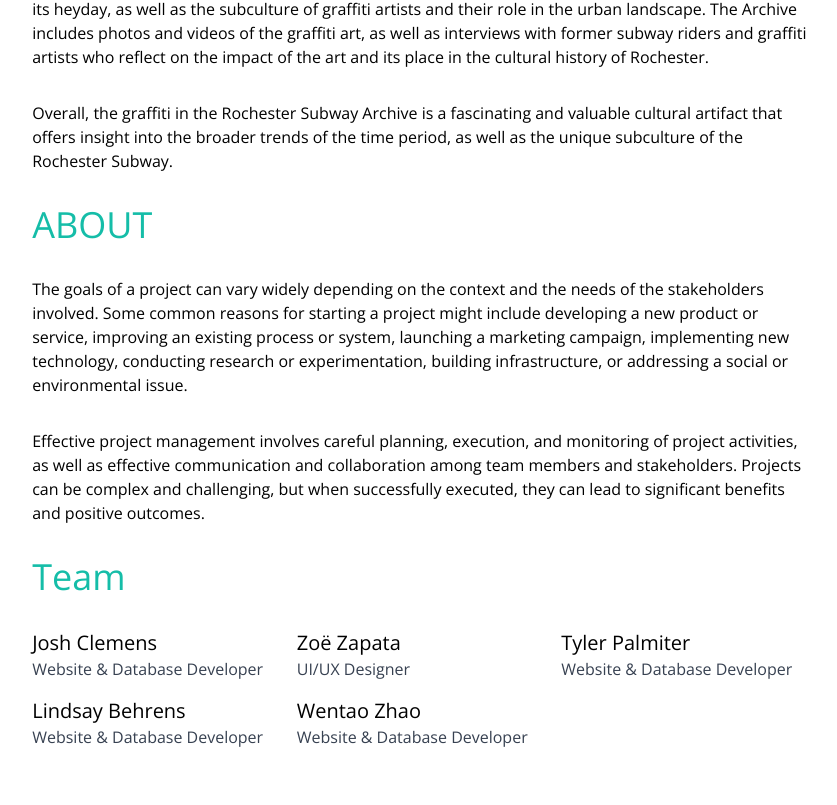
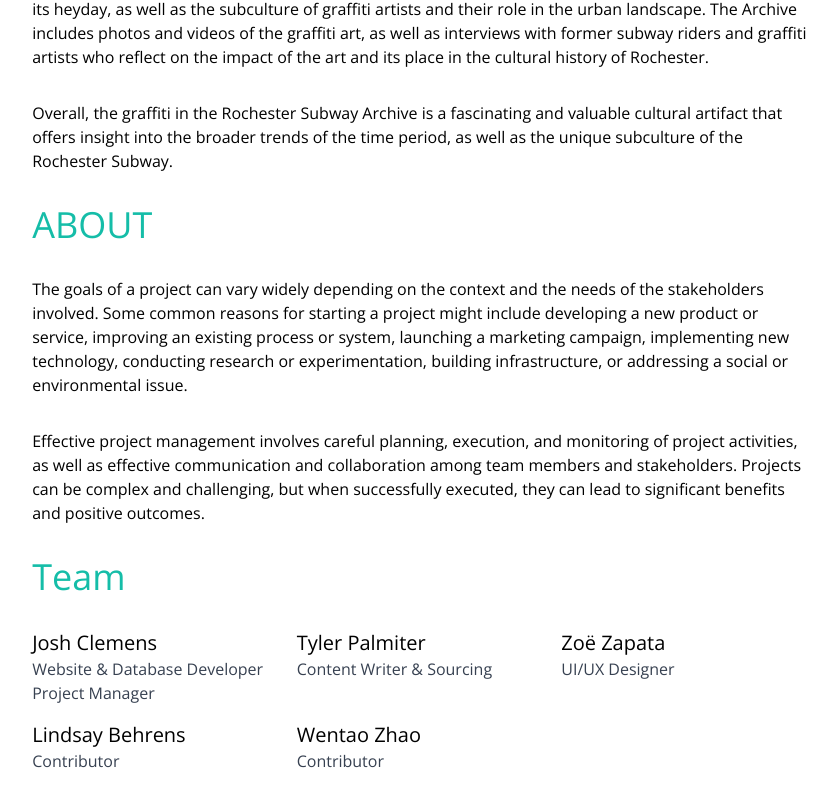
Before and after one commit to RIT-HCD-Capstone/22-23_Subway, a SvelteKit app: page / in a window 1280 px wide. Shown: the part 1523-2328 px from the top of the page, without its empty margins (219-1056 px from the left). Before the commit the page ends 2304 px from the top, so only its background shows below. Built offline with nearby package versions, Linux system fonts and the light colour scheme.

Commit message:
corrected nav links
also added contributor roles

```diff
--- a/src/routes/+layout.svelte
+++ b/src/routes/+layout.svelte
@@ -5,44 +5,46 @@
 <nav
 	class="flex flex-row w-full h-16 fixed p-4 text-white space-x-4 py-10 bg-slate-600/20 justify-start items-center transition-colors duration-200 ease-in-out"
 >
-	<img src="assets/logo/Color_bg_logo.png" alt="Subway Archive Logo" class="w-16" />
+	<a href="/">
+		<img src="assets/logo/Color_bg_logo.png" alt="Subway Archive Logo" class="w-16" />
+	</a>
 	<div class="group relative p-6 hover:text-brandRed hover:bg-brandBlue cursor-pointer">
 		Eras
 		<div
 			class="flex flex-col invisible group-hover:visible group-hover:text-white absolute top-14 left-0"
 		>
 			<a
-				href="/"
+				href="/Pre-Canal"
 				class="hidden group-hover:block hover:text-brandRed group-hover:bg-brandBlue group-hover:p-4"
 				>Pre-Canal</a
 			>
 			<a
-				href="/"
+				href="/Canal"
 				class="hidden group-hover:block hover:text-brandRed group-hover:bg-brandBlue group-hover:p-4"
 				>Canal</a
 			>
 			<a
-				href="/"
+				href="/Subway"
 				class="hidden group-hover:block hover:text-brandRed group-hover:bg-brandBlue group-hover:p-4"
 				>Subway</a
 			>
 			<a
-				href="/"
+				href="/Abandoned"
 				class="hidden group-hover:block hover:text-brandRed group-hover:bg-brandBlue group-hover:p-4"
 				>Abandoned</a
 			>
 			<a
-				href="/"
+				href="/Graffiti"
 				class="hidden group-hover:block hover:text-brandRed group-hover:bg-brandBlue group-hover:p-4"
 				>Graffiti</a
 			>
 			<a
-				href="/"
+				href="/Future"
 				class="hidden group-hover:block hover:text-brandRed group-hover:bg-brandBlue group-hover:p-4"
-				>Futures</a
+				>Future</a
 			>
 			<a
-				href="/"
+				href="/Unknown"
 				class="hidden group-hover:block hover:text-brandRed group-hover:bg-brandBlue group-hover:p-4"
 				>Unknown</a
 			>
@@ -51,11 +53,11 @@
 	<a href="/" class="p-6 hover:text-brandRed hover:bg-brandBlue">Archive</a>
 	<a href="/" class="p-6 hover:text-brandRed hover:bg-brandBlue">Explore</a>
 
-	<div
+	<!-- <div
 		class="w-max bg-white text-black p-2 m-4 rounded-md justify-self-end flex flex-row space-x-2 cursor-text"
 	>
 		<img src="assets/icons/search.svg" alt="Search icon" /> searchbar
-	</div>
+	</div> -->
 </nav>
 
 <slot />
--- a/src/routes/+page.svelte
+++ b/src/routes/+page.svelte
@@ -102,11 +102,11 @@
 		</p>
 		<h3>Team</h3>
 		<div class="grid grid-cols-3 gap-4">
-			<TeamMember name="Josh Clemens" role="Website & Database Developer" />
+			<TeamMember name="Josh Clemens" role="Website & Database Developer Project Manager" />
+			<TeamMember name="Tyler Palmiter" role="Content Writer & Sourcing" />
 			<TeamMember name="Zoë Zapata" role="UI/UX Designer" />
-			<TeamMember name="Tyler Palmiter" role="Website & Database Developer" />
-			<TeamMember name="Lindsay Behrens" role="Website & Database Developer" />
-			<TeamMember name="Wentao Zhao" role="Website & Database Developer" />
+			<TeamMember name="Lindsay Behrens" role="Contributor" />
+			<TeamMember name="Wentao Zhao" role="Contributor" />
 		</div>
 	</div>
 </main>
```
